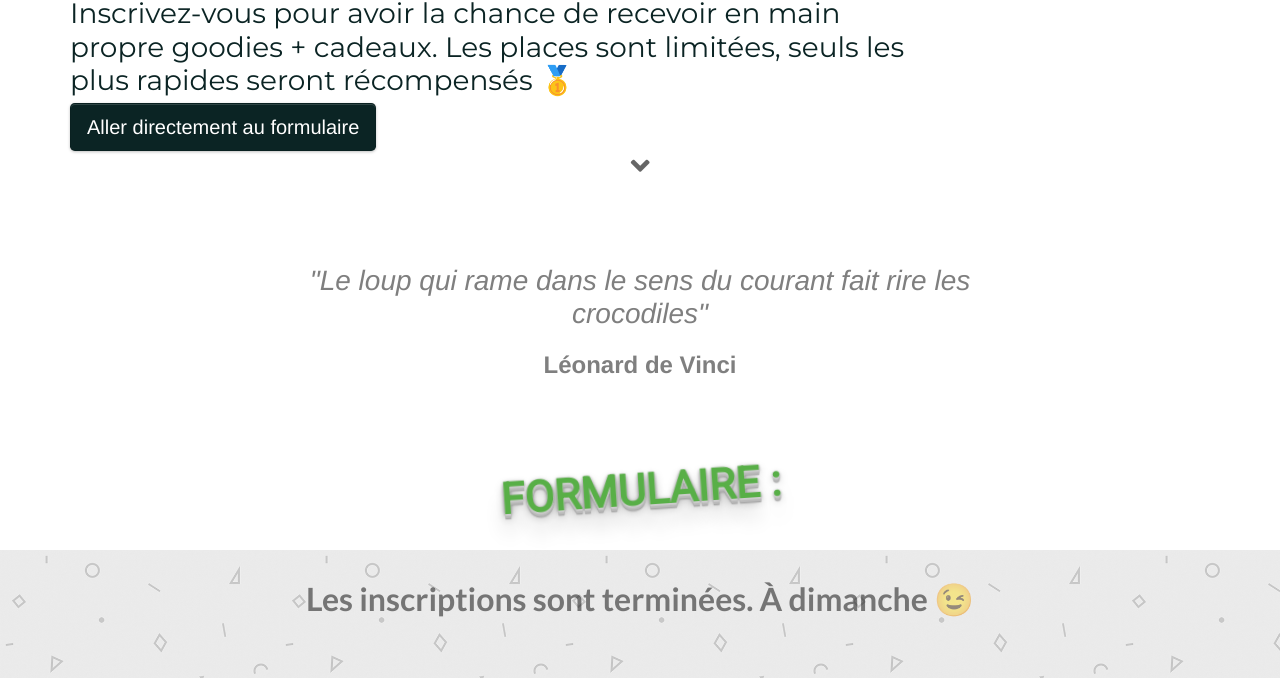
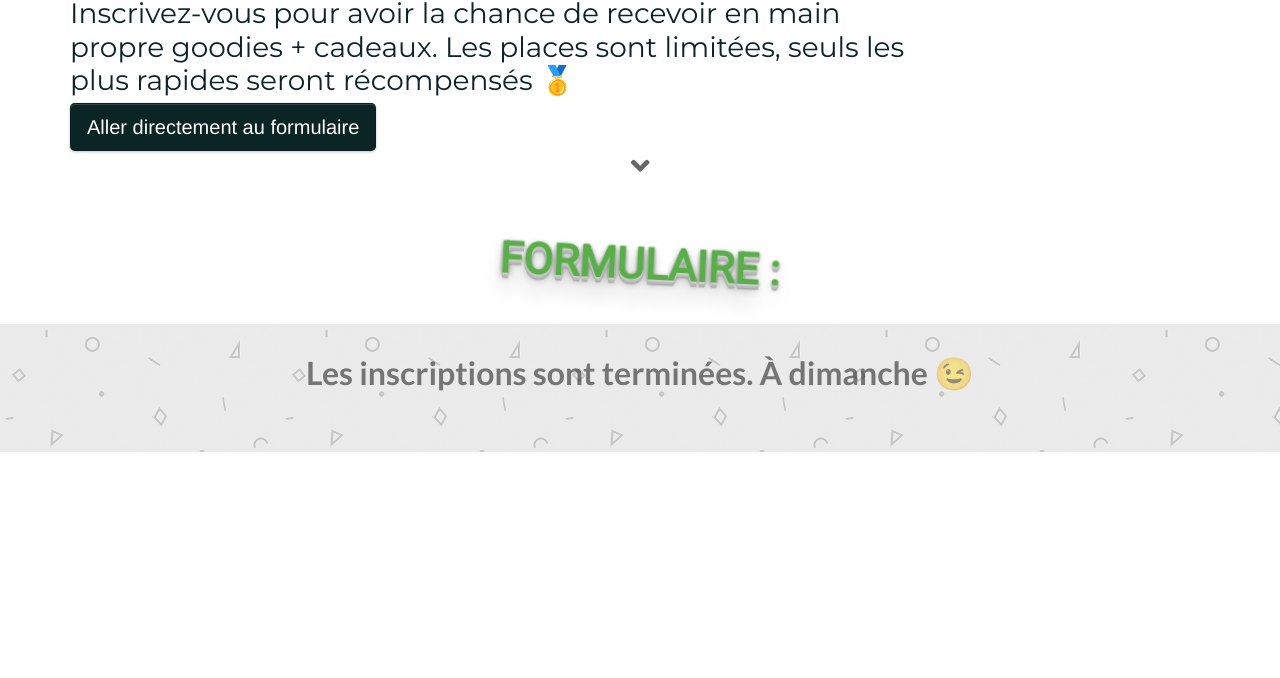
Before and after one commit to BDS-CMG/croco, a plain HTML site: page index.html in a window 1280 px wide. Shown: the part 735-1413 px from the top of the page. After the commit the page ends 1187 px from the top, so only its background shows below. Drawn offline with nearby package versions, Linux system fonts and the light colour scheme.

Commit message:
Update index.html

```diff
--- a/index.html
+++ b/index.html
@@ -109,23 +109,6 @@
 <!-- ScrollToTop Button END-->
 
 
-<!-- bloc-2 -->
-<div class="bloc l-bloc" id="bloc-2">
-	<div class="container bloc-lg bloc-md-lg">
-		<div class="row animated bounce none animDelay04" data-appear-anim-style="bounce">
-			<div class="col-12 col-11 col-lg-8 offset-lg-2">
-				<h3 class="mg-md text-center ">
-					<i>"Le loup qui rame dans le sens du courant fait rire les crocodiles"</i><br>
-				</h3>
-				<h4 class="text-center  mx-auto d-block mg-clear">
-					<strong>Léonard de Vinci</strong><br>
-				</h4>
-			</div>
-		</div>
-	</div>
-</div>
-<!-- bloc-2 END -->
-
 <!-- bloc-3 -->
 <div class="bloc" id="bloc-3">
 	<div class="container bloc-lg bloc-md-lg">
```
